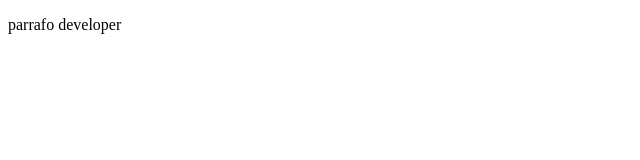
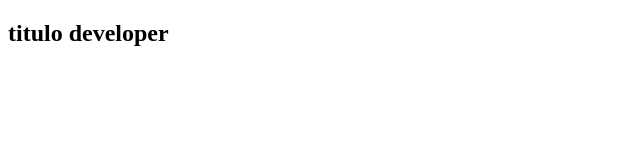
Before and after one commit to Logicainformatica18/PROYECTO2_cursogit, a plain HTML site: page index.html in a window 1280 px wide. Shown: the whole page, without its empty margins (0-640 px from the left). Drawn offline with Linux system fonts and the light colour scheme.

Commit message:
titulo 2 developer

```diff
--- a/index.html
+++ b/index.html
@@ -7,6 +7,7 @@
     <title>Document</title>
 </head>
 <body>
-   <p>parrafo developer</p>
+ <h2>titulo developer</h2>
+
 </body>
 </html>
```
